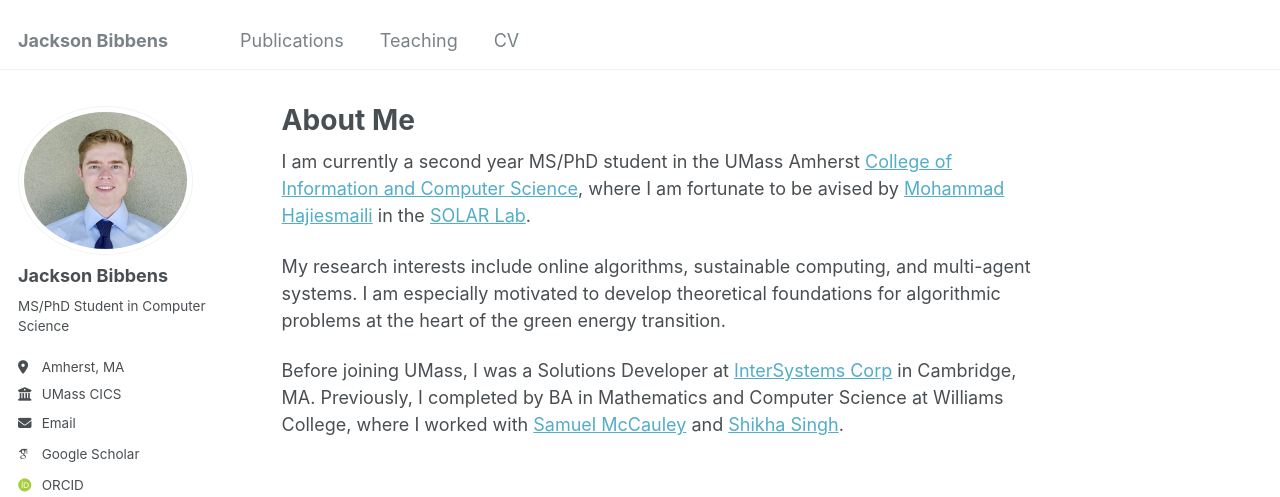
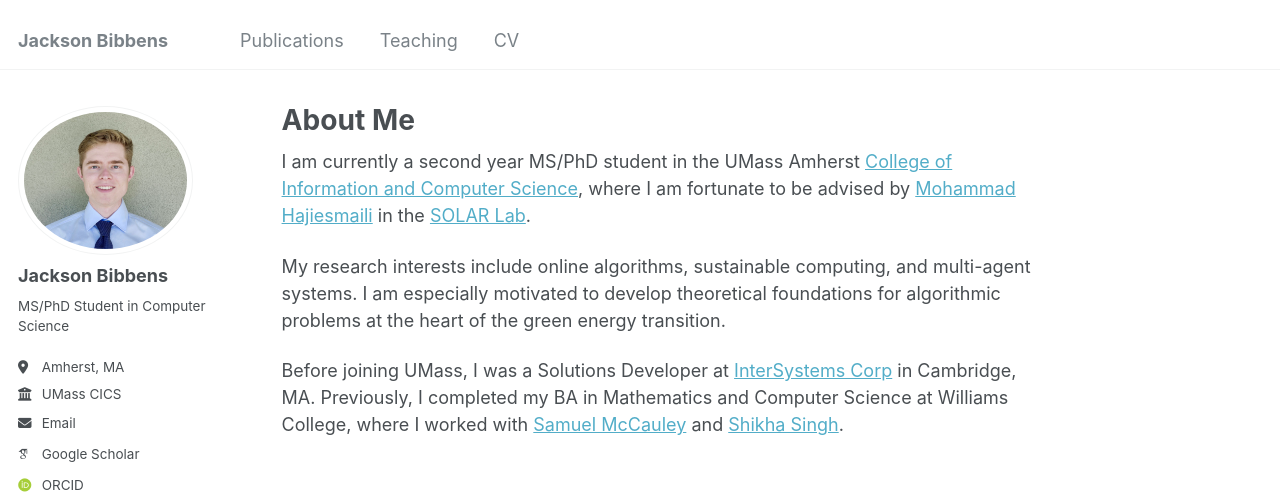
Before and after one commit to jbibbens/jbibbens.github.io, a Jekyll site: the page built from _pages/about.md, in a window 1280 px wide. Shown: the top 497 px of the page. Built offline with Jekyll 4.4.1, drawn with Linux system fonts in a browser that asks for light colours; some web fonts are replaced.

Commit message:
fixing about me typos

```diff
--- a/_pages/about.md
+++ b/_pages/about.md
@@ -7,8 +7,8 @@ redirect_from:
   - /about.html
 ---
 
-I am currently a second year MS/PhD student in the UMass Amherst [College of Information and Computer Science](https://www.cics.umass.edu), where I am fortunate to be avised by [Mohammad Hajiesmaili](https://groups.cs.umass.edu/hajiesmaili/) in the [SOLAR Lab](https://solar.cs.umass.edu).
+I am currently a second year MS/PhD student in the UMass Amherst [College of Information and Computer Science](https://www.cics.umass.edu), where I am fortunate to be advised by [Mohammad Hajiesmaili](https://groups.cs.umass.edu/hajiesmaili/) in the [SOLAR Lab](https://solar.cs.umass.edu).
 
 My research interests include online algorithms, sustainable computing, and multi-agent systems. I am especially motivated to develop theoretical foundations for algorithmic problems at the heart of the green energy transition.
 
-Before joining UMass, I was a Solutions Developer at [InterSystems Corp](https://www.intersystems.com) in Cambridge, MA. Previously, I completed by BA in Mathematics and Computer Science at Williams College, where I worked with [Samuel McCauley](https://csci.williams.edu/people/faculty/samuel-mccauley/) and [Shikha Singh](https://www.cs.williams.edu/~shikha/).
+Before joining UMass, I was a Solutions Developer at [InterSystems Corp](https://www.intersystems.com) in Cambridge, MA. Previously, I completed my BA in Mathematics and Computer Science at Williams College, where I worked with [Samuel McCauley](https://csci.williams.edu/people/faculty/samuel-mccauley/) and [Shikha Singh](https://www.cs.williams.edu/~shikha/).
```
